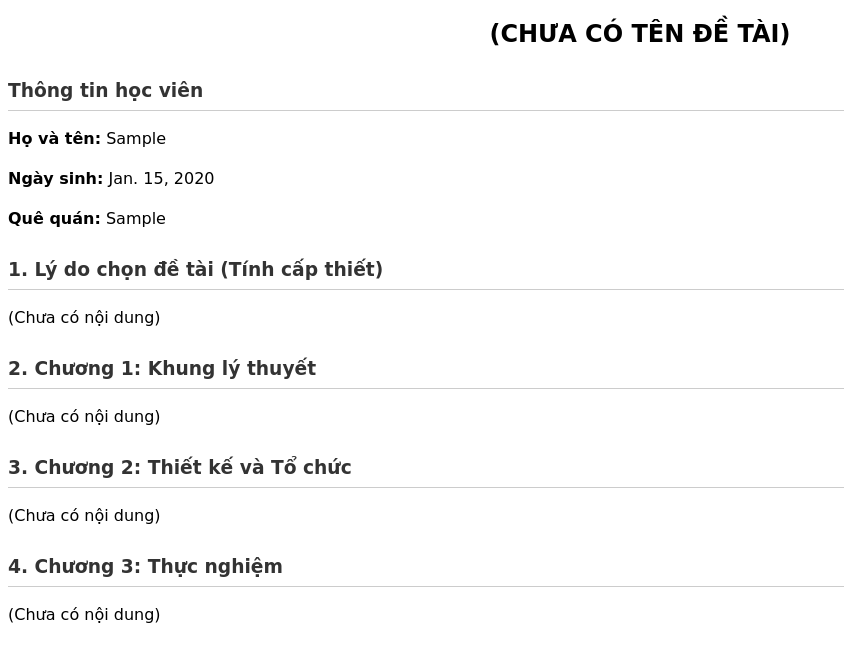
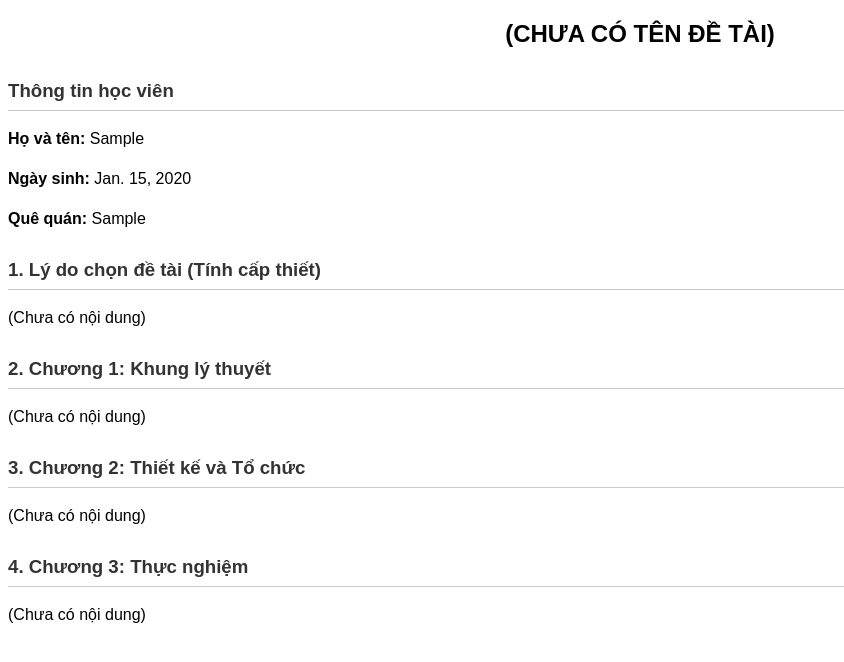
Before and after one commit to tranthanhduysph-coder/quanlydetai-django, a Django app: template core/templates/core/pdf_template.html in a window 1280 px wide. Shown: the top 662 px of the page, without its empty margins (0-844 px from the left). Run offline with Django 5.2, Linux system fonts and the light colour scheme; the template is opened without the code that fills it: values that come from a table or form of the project are taken from there, others are empty; tables that the repository leaves empty hold one stand-in row (values such as "Sample post").

Commit message:
Fix: Change PDF font to Arial for compatibility

```diff
--- a/core/templates/core/pdf_template.html
+++ b/core/templates/core/pdf_template.html
@@ -5,7 +5,7 @@
     <title>Đề cương luận văn</title>
     <style>
         body {
-            font-family: "DejaVu Sans", sans-serif; /* Yêu cầu font hỗ trợ Tiếng Việt */
+            font-family: "Arial", sans-serif; /* Đổi sang Arial */
             font-size: 12pt;
             line-height: 1.5;
         }
```
